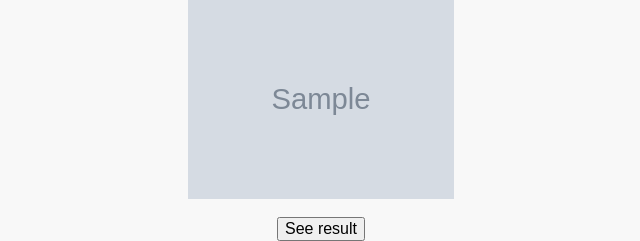
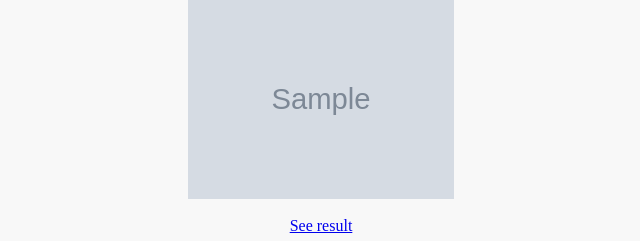
Before and after one commit to ankitoscar/hindi-characters, a Django app: template app/templates/uploader/main.html in a window 1280 px wide. Shown: the part 682-923 px from the top of the page, without its empty margins (319-959 px from the left). Run offline with Django 3.2, Linux system fonts and the light colour scheme; tables that the repository leaves empty hold one stand-in row (values such as "Sample post"); the template is opened without the code that fills it: values that come from a table or form of the project are taken from there, most other values are stand-ins (such as "Sample title", 1, 10 or a date in 2020); grey boxes marked "Sample" are stand-in pictures; some libraries are stand-ins or nearby versions.

Commit message:
Updated pages to includes result of prediction

```diff
--- a/app/templates/uploader/homepage.html
+++ b/app/templates/uploader/homepage.html
@@ -5,6 +5,7 @@
         {% load static %}
         <title>Team Alchemist</title>
         <link rel="stylesheet" href="{% static 'css/home.css' %}">
+        <link rel="shortcut icon" type="image/png" href="{% static 'favicon.ico' %}"/>
         <script src="{% static 'js/main.js' %}"></script>
 
     </head>
--- a/app/templates/uploader/main.html
+++ b/app/templates/uploader/main.html
@@ -3,6 +3,7 @@
       {% load static %}
         <title>Recogniser</title>
         <link rel="stylesheet" href="{% static 'css/styles.css' %}">
+        <link rel="shortcut icon" type="image/png" href="{% static 'img/favicon.ico' %}"/>
         <script src="{% static 'js/script.js' %}"></script>
     </head>
 
@@ -38,7 +39,9 @@
   <img src="{{ img_obj.image.url}}" alt="connect" style="max-height:200px">
   <br>
   <br>
-  <a href="{% url 'result' %}" class="btn"><button>See result</button></a>
+  <a href="{% url 'result' %}">See result</a>
+  <br>
+
 {% endif %}
 
 </html>
```
